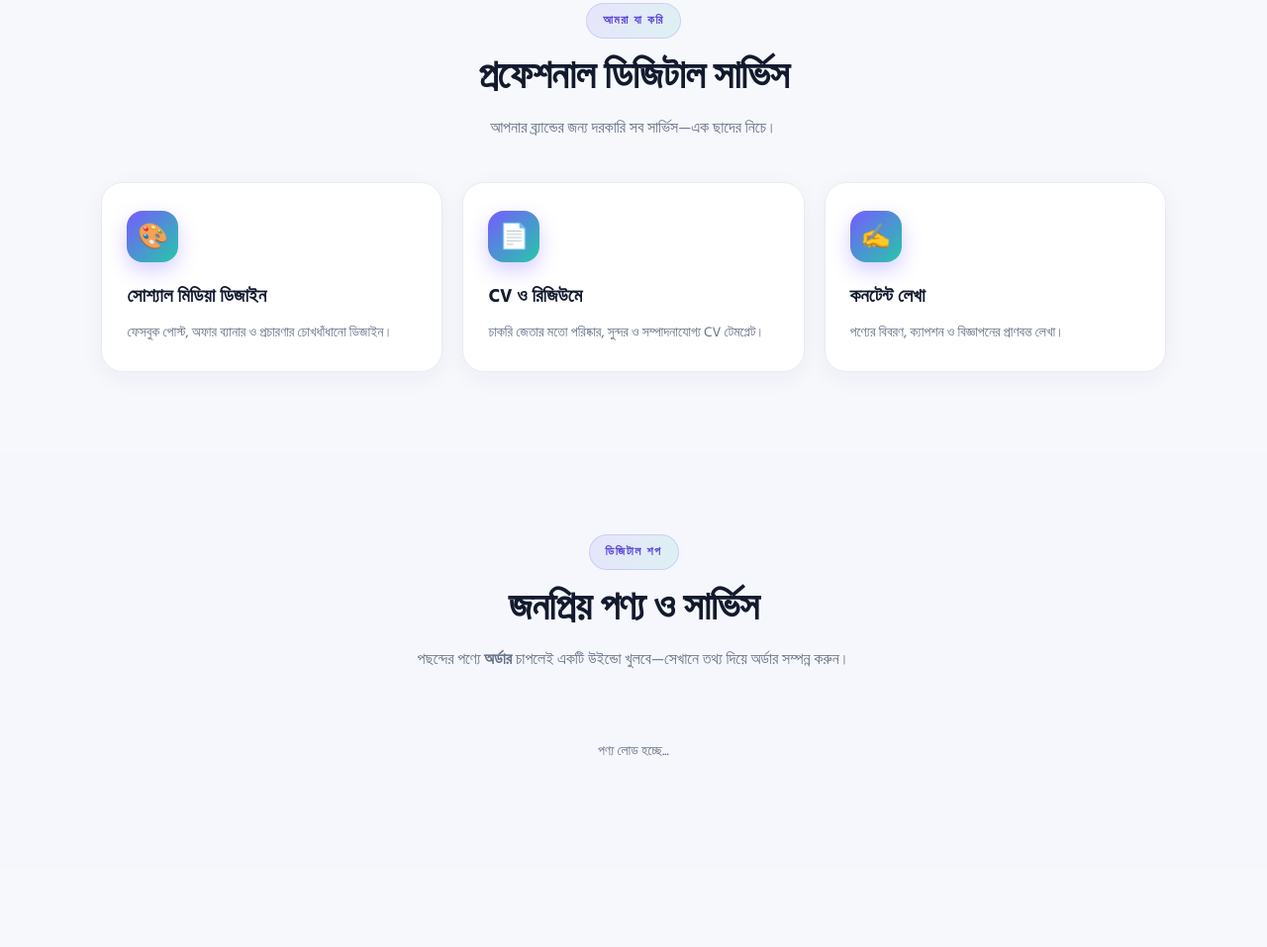
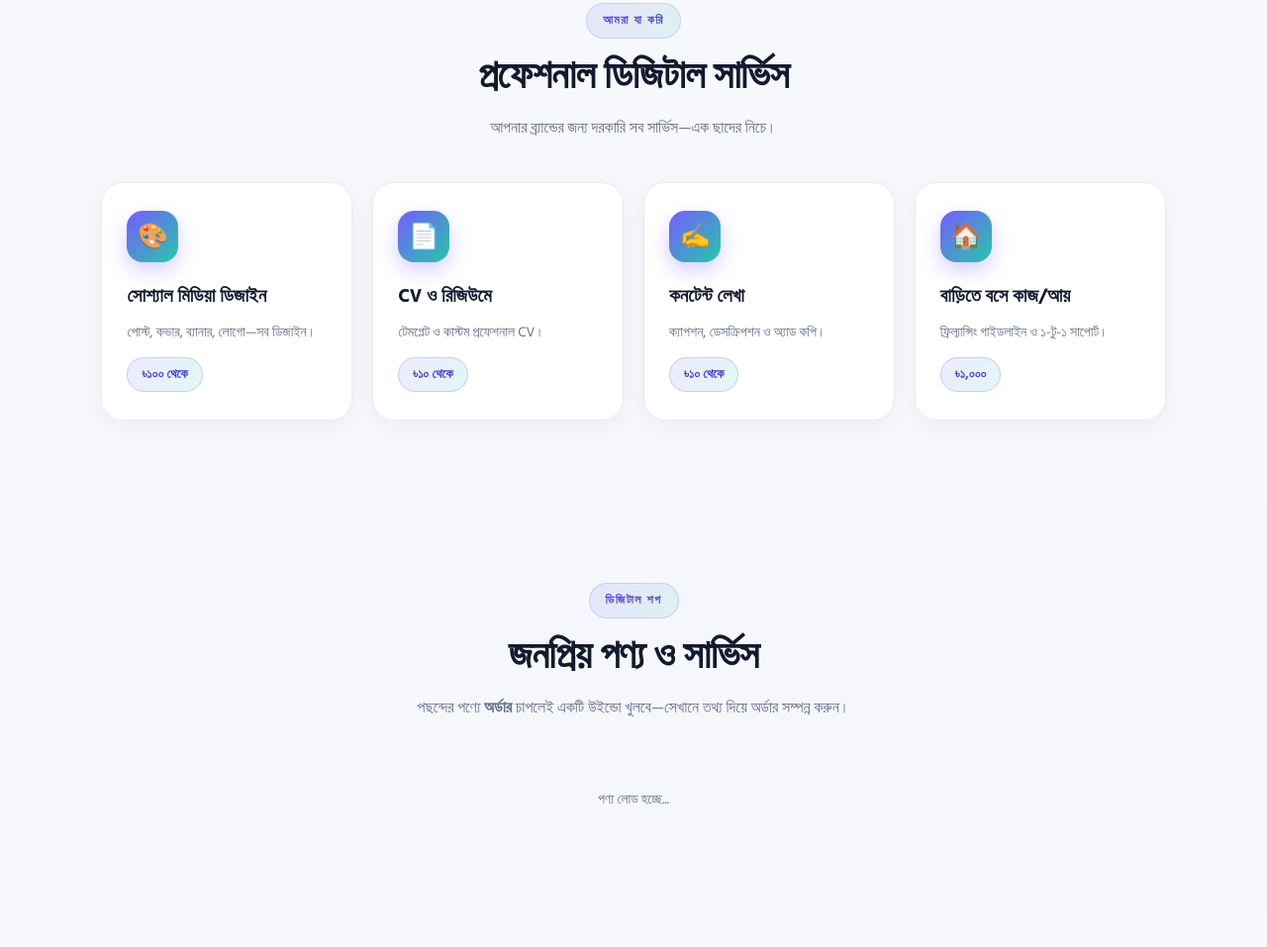
Before and after one commit to mahimhossin78-commits/Smart-Digital-BD, a plain HTML site: page index.html in a window 1280 px wide. Shown: the part 858-1815 px from the top of the page at 99% size. Drawn offline with Linux system fonts and the light colour scheme; no server answers.

Commit message:
Add files via upload

```diff
--- a/index.html
+++ b/index.html
@@ -22,6 +22,12 @@
   <meta name="twitter:card" content="summary_large_image">
 
   <link rel="icon" href="/favicon.svg" type="image/svg+xml">
+  <link rel="icon" type="image/png" sizes="192x192" href="/favicon-192.png">
+  <link rel="icon" type="image/png" sizes="512x512" href="/favicon-512.png">
+  <link rel="shortcut icon" href="/favicon-192.png">
+  <link rel="apple-touch-icon" href="/apple-touch-icon.png">
+  <meta name="apple-mobile-web-app-capable" content="yes">
+  <meta name="apple-mobile-web-app-status-bar-style" content="black-translucent">
   <link rel="preconnect" href="https://fonts.googleapis.com">
   <link rel="preconnect" href="https://fonts.gstatic.com" crossorigin>
   <link rel="stylesheet" href="style.css">
@@ -116,9 +122,10 @@
         <p>আপনার ব্র্যান্ডের জন্য দরকারি সব সার্ভিস—এক ছাদের নিচে।</p>
       </div>
       <div class="service-grid">
-        <article class="service-card"><div class="service-icon">🎨</div><h3>সোশ্যাল মিডিয়া ডিজাইন</h3><p>ফেসবুক পোস্ট, অফার ব্যানার ও প্রচারণার চোখধাঁধানো ডিজাইন।</p></article>
-        <article class="service-card"><div class="service-icon">📄</div><h3>CV ও রিজিউমে</h3><p>চাকরি জেতার মতো পরিষ্কার, সুন্দর ও সম্পাদনাযোগ্য CV টেমপ্লেট।</p></article>
-        <article class="service-card"><div class="service-icon">✍️</div><h3>কনটেন্ট লেখা</h3><p>পণ্যের বিবরণ, ক্যাপশন ও বিজ্ঞাপনের প্রাণবন্ত লেখা।</p></article>
+        <article class="service-card"><div class="service-icon">🎨</div><h3>সোশ্যাল মিডিয়া ডিজাইন</h3><p>পোস্ট, কভার, ব্যানার, লোগো—সব ডিজাইন।</p><span class="price-chip">৳১০০ থেকে</span></article>
+        <article class="service-card"><div class="service-icon">📄</div><h3>CV ও রিজিউমে</h3><p>টেমপ্লেট ও কাস্টম প্রফেশনাল CV।</p><span class="price-chip">৳১০ থেকে</span></article>
+        <article class="service-card"><div class="service-icon">✍️</div><h3>কনটেন্ট লেখা</h3><p>ক্যাপশন, ডেসক্রিপশন ও অ্যাড কপি।</p><span class="price-chip">৳১০ থেকে</span></article>
+        <article class="service-card"><div class="service-icon">🏠</div><h3>বাড়িতে বসে কাজ/আয়</h3><p>ফ্রিল্যান্সিং গাইডলাইন ও ১-টু-১ সাপোর্ট।</p><span class="price-chip">৳১,০০০</span></article>
       </div>
     </section>
 
--- a/style.css
+++ b/style.css
@@ -168,3 +168,7 @@ body.premium .contact-card:hover{transform:translateY(-6px);box-shadow:0 22px 50
 
 /* ডেস্কটপে WhatsApp বাটন ছোট পিল হিসেবে থাকবে */
 @media(min-width:801px){ .wa-float{width:fit-content;left:auto} }
+
+/* সার্ভিস কার্ডে দামের চিপ + ৪ কার্ডের জন্য নমনীয় গ্রিড */
+body.premium .service-grid{grid-template-columns:repeat(auto-fit,minmax(230px,1fr))}
+.price-chip{display:inline-block;margin-top:14px;background:linear-gradient(120deg,rgba(118,91,255,.12),rgba(37,200,168,.14));color:#4c3fd6;border:1px solid rgba(118,91,255,.25);font-weight:800;font-size:13px;padding:6px 14px;border-radius:999px}
```
Also changed, not shown: apple-touch-icon.png (added), favicon-192.png (added), favicon-512.png (added).
